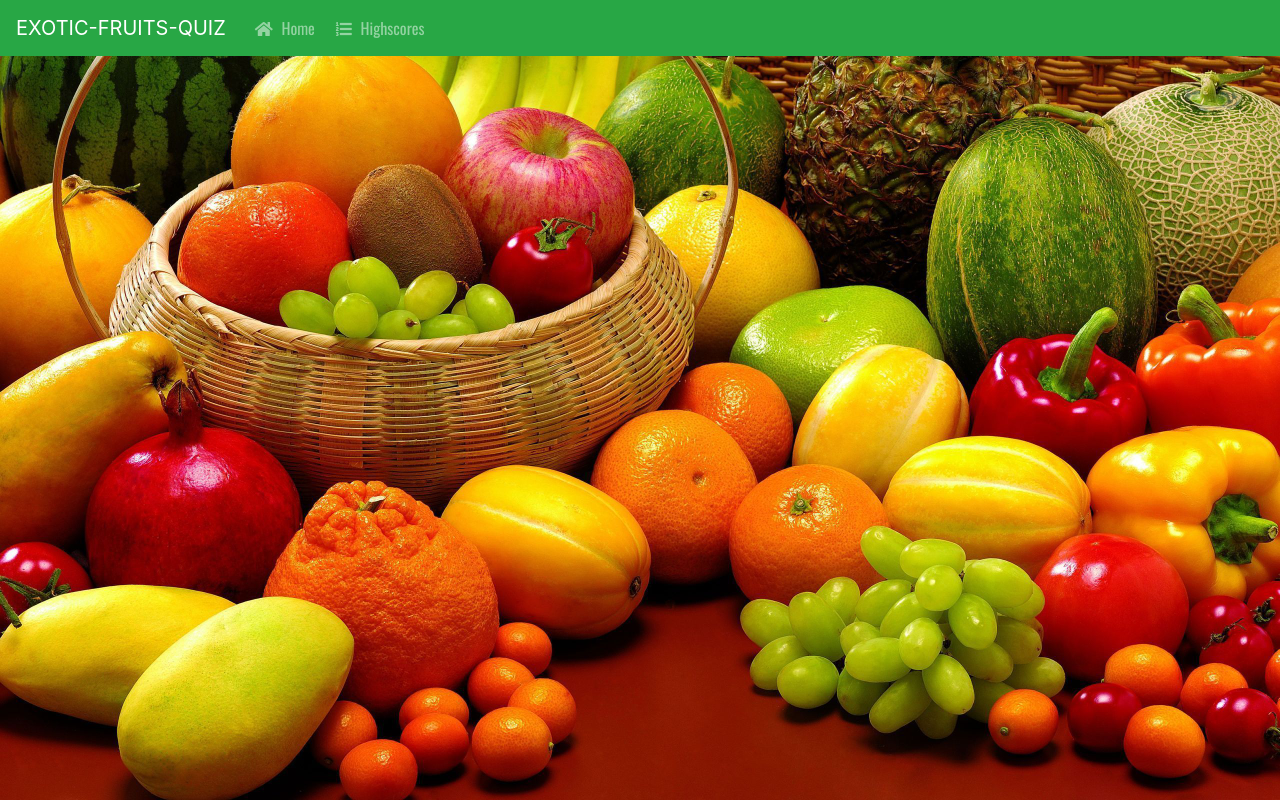
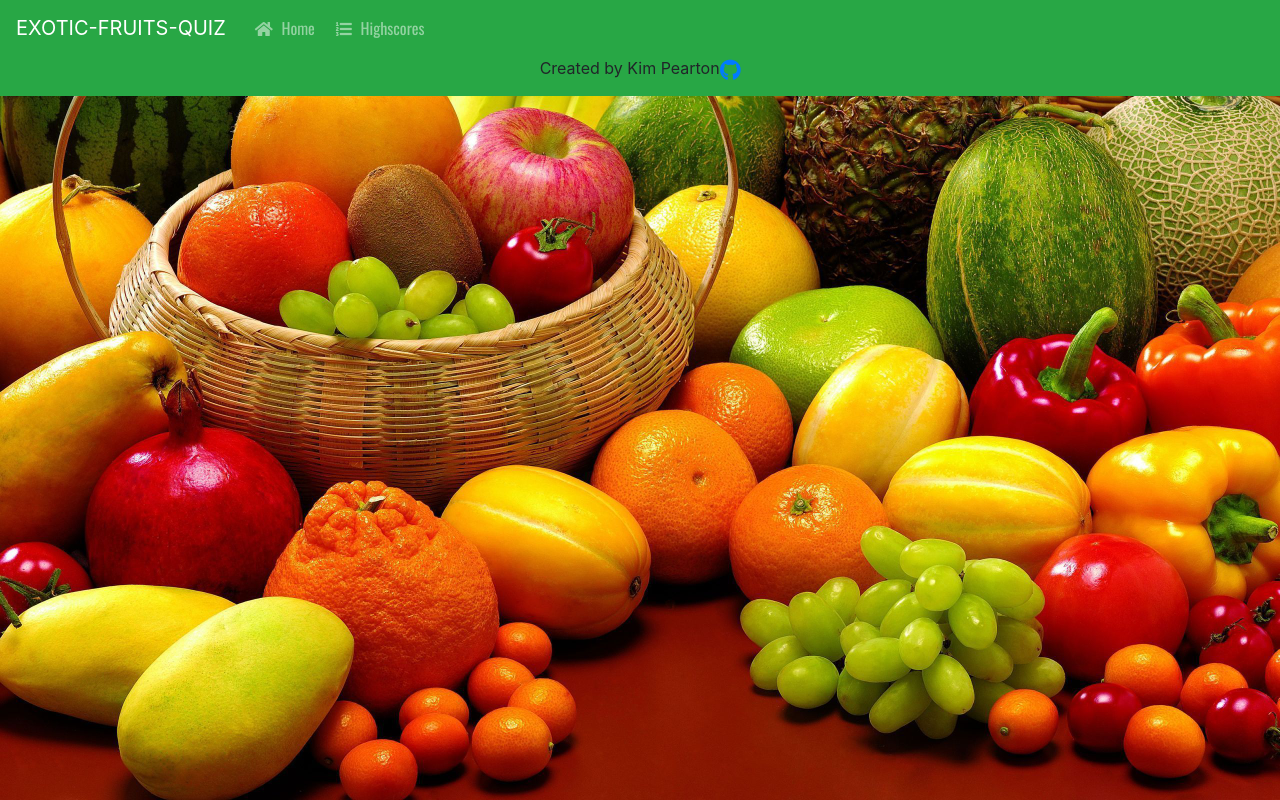
Before and after one commit to Code-Institute-Submissions/quiz, a Flask app: template templates/base.html in a window 1280 px wide. Run offline with Flask 2, Linux system fonts and the light colour scheme; the template is opened without the code that fills it, so the values that code supplies are empty; some libraries are stand-ins or nearby versions; some web fonts are replaced.

Commit message:
Add footer to base.html

```diff
--- a/templates/base.html
+++ b/templates/base.html
@@ -32,6 +32,17 @@
             </div>
         </nav>
     </header>
+
+    <!-- Footer -->
+    <footer class="bg-success" id="footer">
+        <div class="container">
+            <div class="row">
+                <div class="col-xs-12 col-sm-12 col-md-12 col-lg-12 text-center">
+                    <p id="copyright">Created by Kim Pearton<a target="_blank" href="https://github.com/kimpea"><i class="fab fa-github fa-lg github hvr-pulse"></i></a></p>
+                </div>
+            </div>
+        </div>
+    </footer>
 </div>
 
 
```
